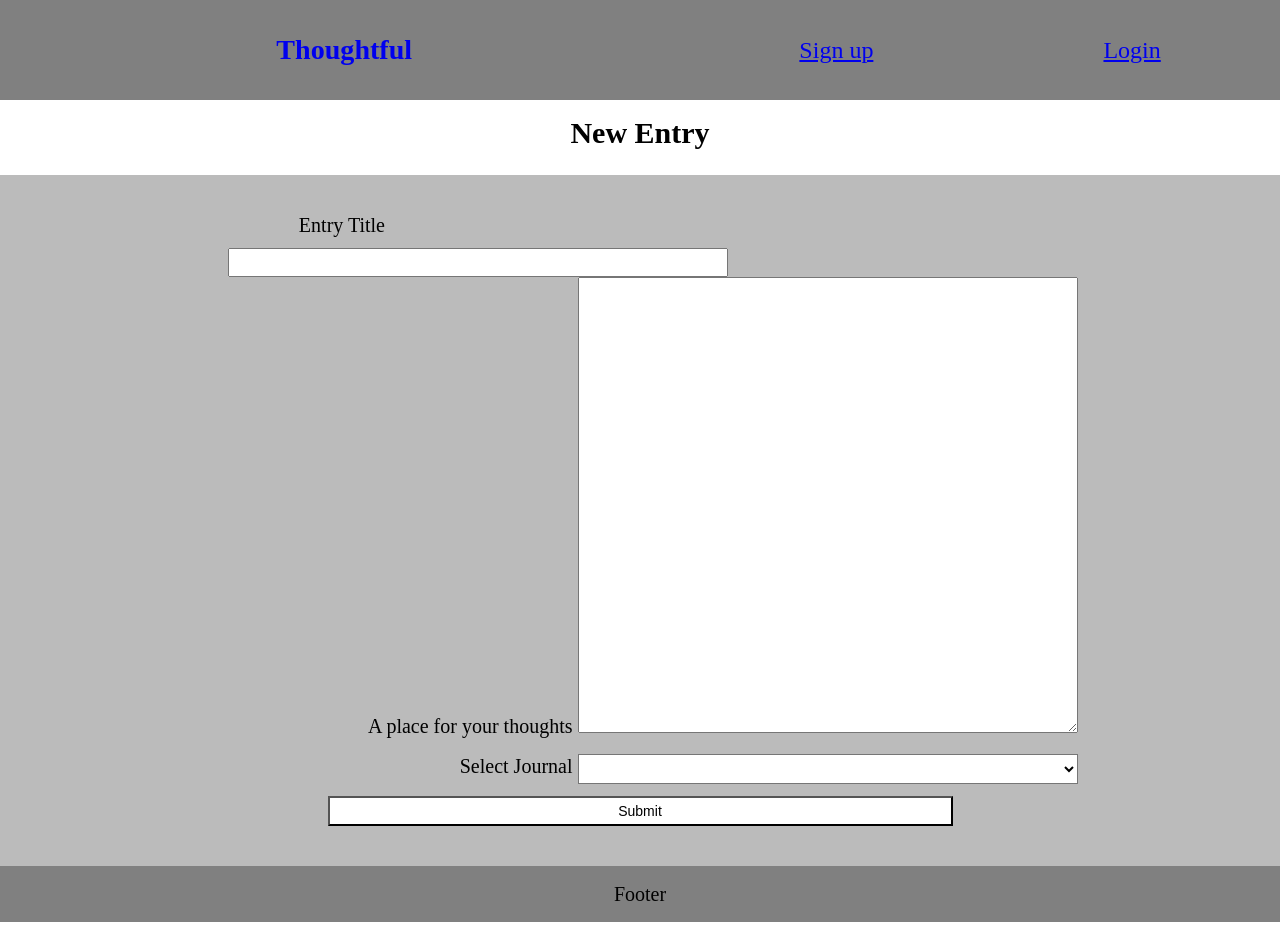
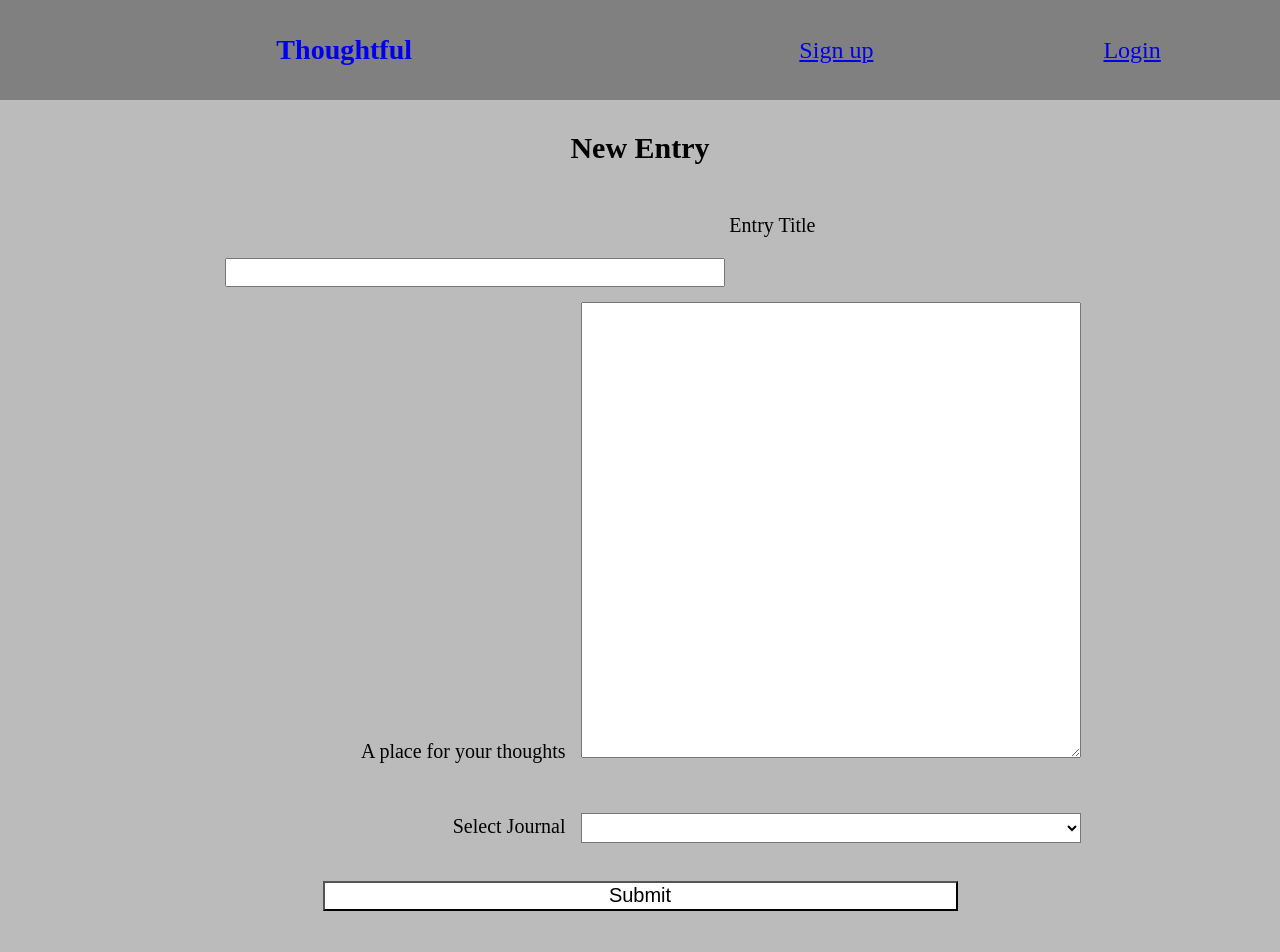
Before and after one commit to traviswhittington88/thoughtful-client, a React (Create React App) app: page /addentry in a window 1280 px wide. Shown: the top 952 px of the page. Before the commit the page ends 922 px from the top, so only its background shows below. Built offline with nearby package versions, Linux system fonts and the light colour scheme.

Commit message:
testing styles

```diff
--- /dev/null
+++ b/src/components/AddEntryForm/AddEntryForm.css
@@ -0,0 +1,61 @@
+.add-entry-form {
+  text-align: center;
+}
+
+.form-content{
+  margin-bottom: 15px;
+}
+
+label {
+  display: block;
+}
+
+.add-entry-button {
+  background-color: white;
+  height: 30px;
+  font-size: 20px;
+  margin-top: 10px;
+}
+
+.form-section {
+  min-height: 200px;
+  padding: 30px 15px;
+  background-color: #bbb;
+}
+
+.add-entry-heading {
+  font-size: 1.5em;
+}
+
+.entry-title, .entry-text, .journal-select {
+  display: block;
+  padding: 15px;
+}
+
+#entry-title, textarea, select {
+  width: 90%;
+  max-width: 500px;
+}
+
+select {
+  height: 30px;
+  background-color: white;
+}
+
+.add-entry-button {
+  height: 30px;
+  background-color: white;
+}
+
+
+@media screen and (min-width: 500px) {
+  .label, #entry-title {
+    display: inline-block;
+  }
+
+  .label {
+    width: 30%;
+    text-align: right;
+  }
+
+}
--- /dev/null
+++ b/src/components/AddEntryForm/AddEntryForm.js
@@ -0,0 +1,24 @@
+import React, { Component } from 'react'
+import './AddEntryForm.css'
+
+export default class AddEntryForm extends Component {
+  render() {
+    return (
+      <form className="add-entry-form">
+        <div className="form-content">
+          <label htmlFor="entry-title" className="label entry-title">Entry Title</label>
+          <input type="text" name="entry-title" id="entry-title" required />
+        </div>
+        <div className="form-content">
+          <label htmlFor="entry-text" className="label entry-text">A place for your thoughts</label>
+          <textarea name="entry-text" rows="30"></textarea>
+        </div>
+        <div className="form-content">
+          <label htmlFor="journal-select" className="label journal-select">Select Journal</label>
+            <select>No Journals</select>
+        </div>
+        <button type="submit" className="add-entry-button">Submit</button>
+      </form>
+    )
+  }
+}
--- a/src/components/LoginForm/LoginForm.css
+++ b/src/components/LoginForm/LoginForm.css
@@ -1,6 +1,6 @@
 .login-form {
   margin: 0 auto;
-  width: 60%;
+  width: 90%;
 }
 
 label, input {
--- a/src/routes/AddEntryPage/AddEntryPage.css
+++ b/src/routes/AddEntryPage/AddEntryPage.css
@@ -1,34 +1,6 @@
-
-
-.form-section {
+.add-entry-page {
+  background-color: #bbb;
   min-height: 200px;
-  padding: 30px 15px;
-  background-color: #bbb;
+  padding: 10px 5px 55px 5px;
+  margin: 0 auto;
 }
-
-.add-entry-heading {
-  font-size: 1.5em;
-}
-
-#add-entry-form {
-  text-align: center;
-}
-
-.entry-title, .entry-text, .journal-selector {
-  display: block;
-}
-
-#entry-title, textarea, select {
-  width: 100%;
-  max-width: 500px;
-}
-
-select {
-  height: 30px;
-  background-color: white;
-}
-
-.add-entry-button {
-  height: 30px;
-  background-color: white;
-}
--- a/src/routes/AddEntryPage/AddEntryPage.js
+++ b/src/routes/AddEntryPage/AddEntryPage.js
@@ -1,5 +1,6 @@
 import React, { Component } from 'react'
 import './AddEntryPage.css'
+import AddEntryForm from '../../components/AddEntryForm/AddEntryForm'
 import Nav from '../../components/Nav/Nav'
 import Footer from '../../components/Footer/Footer'
 
@@ -9,25 +10,11 @@ export default class AddEntryPage extends Component {
     <>
       <Nav />
       <main role="main">
+        <section className="add-entry-page">
         <header role="banner" className="add-entry-header">
           <h1 className="add-entry-heading">New Entry</h1>
         </header>
-        <section className="form-section">
-          <form id="add-entry-form">
-            <div className="form-content">
-              <label htmlFor="entry-title" className="entry-title">Entry Title</label>
-              <input type="text" name="entry-title" id="entry-title" required />
-            </div>
-            <div className="form-content">
-              <label htmlFor="entry-text">A place for your thoughts</label>
-              <textarea name="entry-text" rows="30"></textarea>
-            </div>
-            <div className="form-content">
-              <label htmlFor="journal-selector">Select Journal</label>
-                <select>No Journals</select>
-            </div>
-            <button type="submit" className="add-entry-button">Submit</button>
-          </form>
+          <AddEntryForm />
         </section>
       </main>
       <Footer />
```
